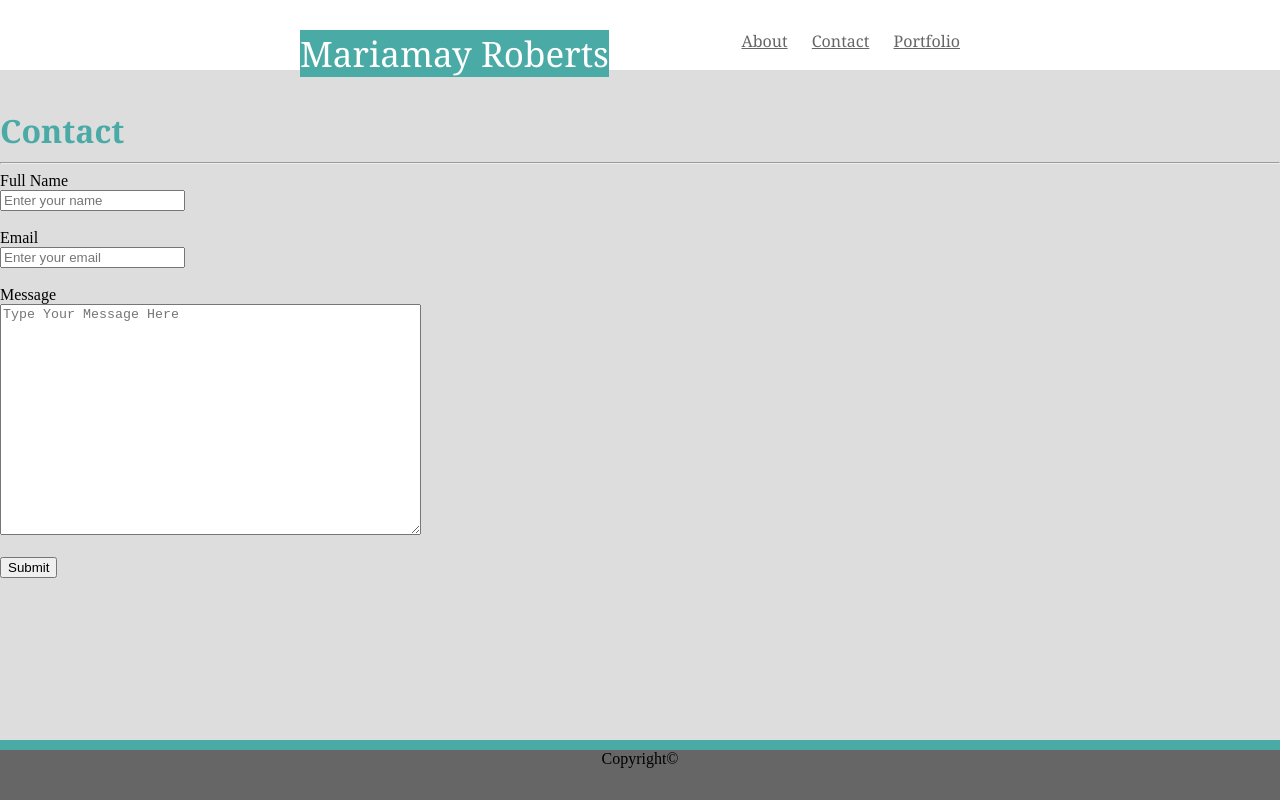
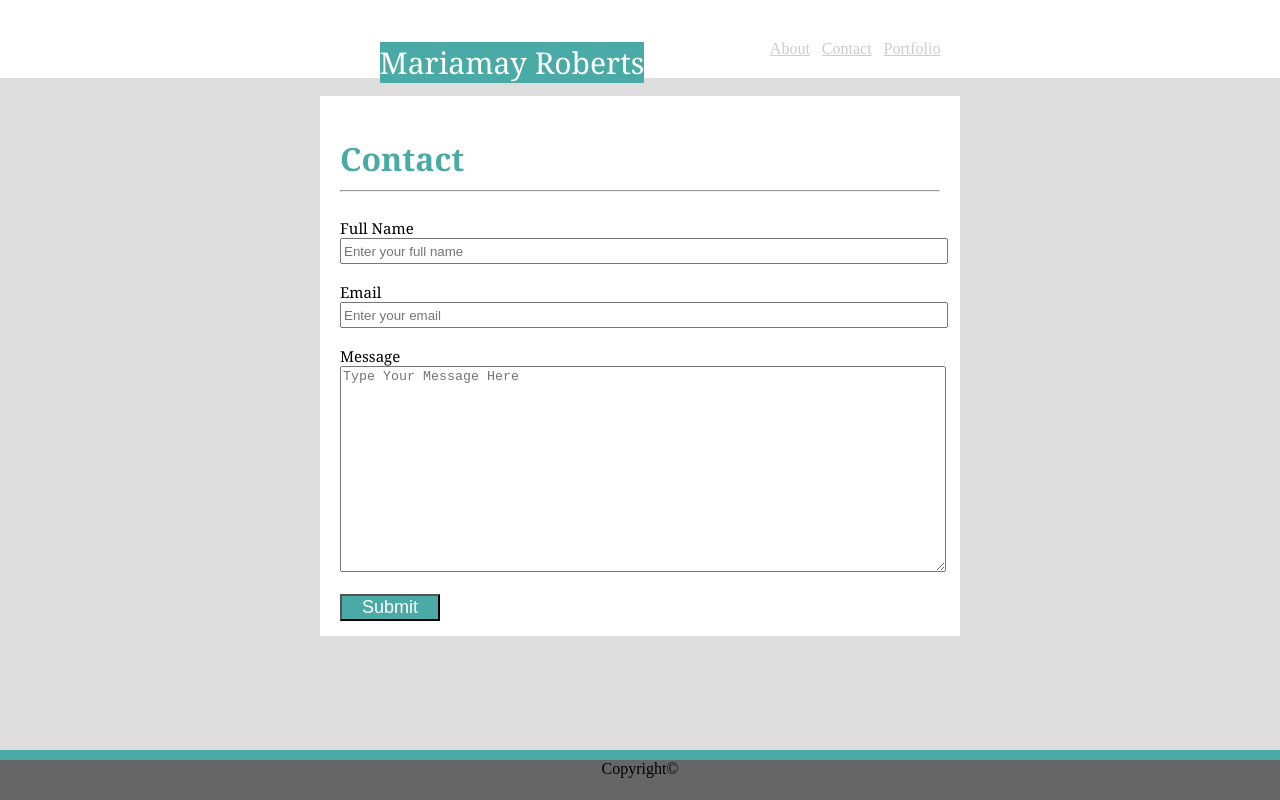
Before and after one commit to maria341/Basic-Portfolio, a plain HTML site: page contact.html in a window 1280 px wide. Drawn offline with Linux system fonts and the light colour scheme.

Commit message:
contact.html

```diff
--- a/assets/css/style.css
+++ b/assets/css/style.css
@@ -1,48 +1,43 @@
-* {
-    position: relative;
-}
-
 body {
-    background-color: #dddddd;
     margin: 0px;
     padding: 0px;
+    background-color: #dddddd;
 }
 
 .header {
-    background-color: #ffffff;
-    color: #cccccc;
+    text-align: center;
     margin: 0px;
     padding: 0px;
-    height: 70px;
-    font-family: 'Georgia', 'Times', 'Times New Roman', 'serif';
-    text-align: center;
+    background-color: #ffffff;
+    padding: 20px;
 }
 
 .logo {
+    float: left;
+    color: #ffffff;
+    font-family: 'Georgia', 'Times', 'Times New Roman', 'serif';
     background-color: #4aaaa5;
-    float: left;
-    font-size: 35px;
-    position: fixed;
-    margin-top: 30px;
-    color: #ffffff;
-    margin-left: 300px;
+    font-size: 30px;
+    margin-top: 22px;
+    margin-left: 29%;
 }
 
 .nav {
-    float: right;
-    margin-top: 30px;
-    margin-right: 300px;
+    margin: 0px;
+    padding: 0px;
+    margin-right: 15%;
 }
 
 .nav a {
-    list-style: none;
-    color: #666666;
+    display: inline-block;
+    color: #cccccc;
     margin-bottom: 0px;
-    margin-right: 20px;
+    margin-top: 20px;
+    margin-right: 8px;
 }
 
-.mainContent {
-    width: 960px;
+.contact {
+    width: 600px;
     padding: 20px;
     margin: auto;
     background-color: #ffffff;
@@ -57,20 +52,26 @@ h1 {
     padding: 0px;
 }
 
-.image {
-    margin-top: 20px;
-    padding: 0px;
-    float: left;
-    margin-right: 10px;
-    margin-bottom: 20px;
-    border: solid #dddddd;
+label {
+    font-size: 15px;
+    font-family: 'Georgia', 'Times', 'Times New Roman', 'serif';
 }
 
-.paragraph {
-    margin-top: 30px;
-    color: #777777;
-    font-size: 20px;
-    font-display: 'Arial', 'Helvetica Neue', 'Helvetica', 'sans-serif';
+input {
+    width: 600px;
+    height: 20px;
+}
+
+textarea {
+    width: 600px;
+    height: 200px;
+}
+
+button {
+    width: 100px;
+    background-color: #4aaaa5;
+    color: #ffffff;
+    font-size: 18px;
 }
 
 footer {
@@ -78,7 +79,7 @@ footer {
     text-align: center;
     width: 100%;
     bottom: 0px;
-    height: 50px;
     background-color: #666666;
     outline: 10px solid #4aaaa5;
+    height: 40px;
 }
--- a/contact.html
+++ b/contact.html
@@ -8,32 +8,36 @@
 </head>
 
 <body>
+    <div class="container">
     <div class="header">
         <div class="logo">Mariamay Roberts</div>
         <div class="nav">
             <a href="index.html">About</a>
             <a href="contact.html">Contact</a>
-            <a href="portfolio.html">Portfolio</a>
+            <a href="potfolio.html">Portfolio</a>
         </div>
     </div>
     <br>
-    <div class=container>
+    </div>
+    <div class="Container">
+        <div class="contact">
         <h1>Contact</h1>
         <hr>
+        <br>
         <div class="wrapper">
             <label>Full Name</label><br>
-            <input type="text" fname="" value="" placeholder="Enter your name"><br><br>
+            <input type="text" fname="" value="" placeholder="Enter your full name"><br><br>
             <label>Email</label><br>
             <input type="text" email="" value="" placeholder="Enter your email"><br><br>
             <label>Message</label><br>
             <textarea id="name" cols="50" rows="15" placeholder="Type Your Message Here"></textarea>
             <br><br>
-            <input type="submit" value="Submit" id="sub">
+            <button type="submit" class="block">Submit</button>
         </div>
 
     </div>
-        <footer>Copyright&copy;</footer>
-    </div>
+    <footer>Copyright&copy;</footer>
+
 </body>
 
 </html>
```
Also changed, not shown: portfolio.html (+34 -27 lines).
